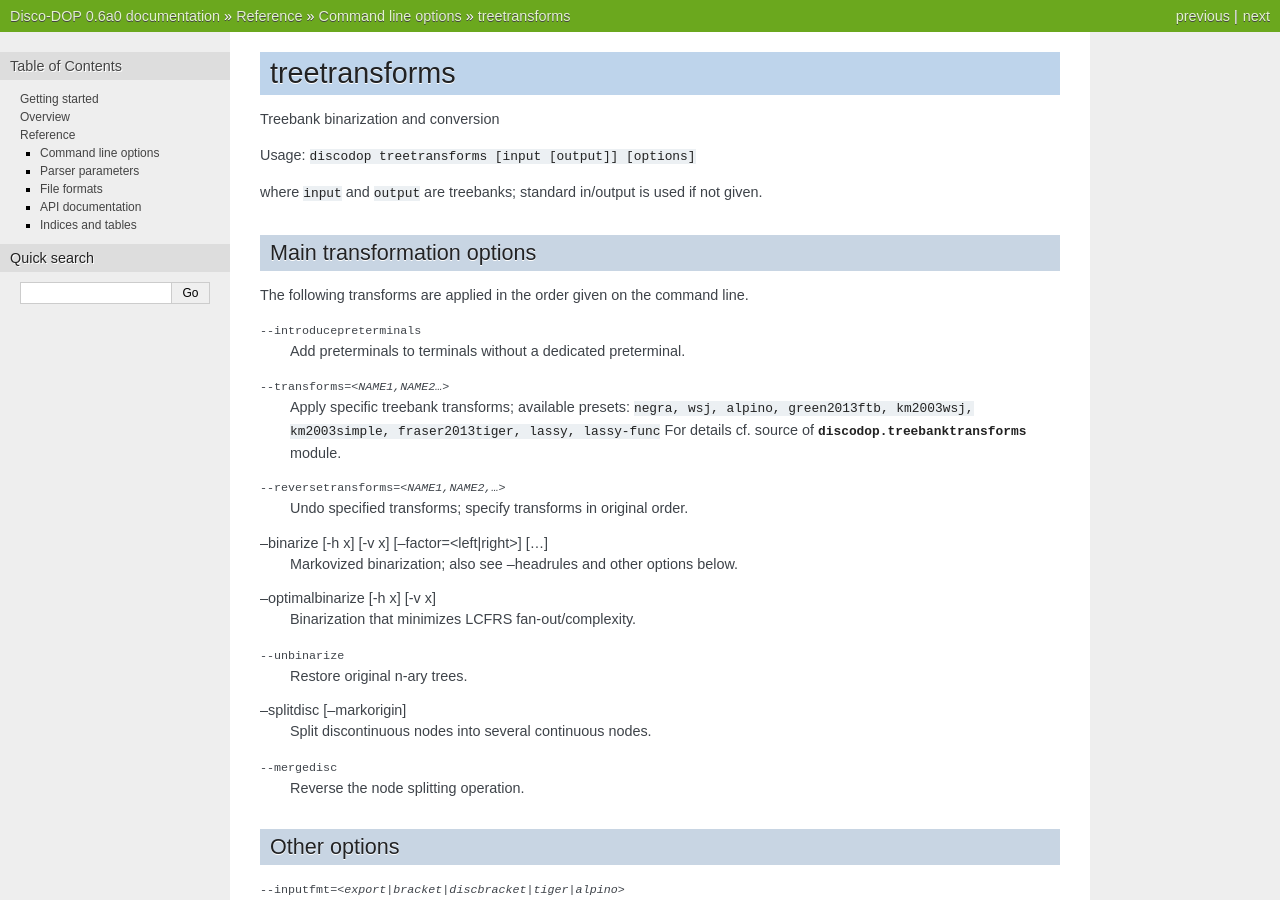
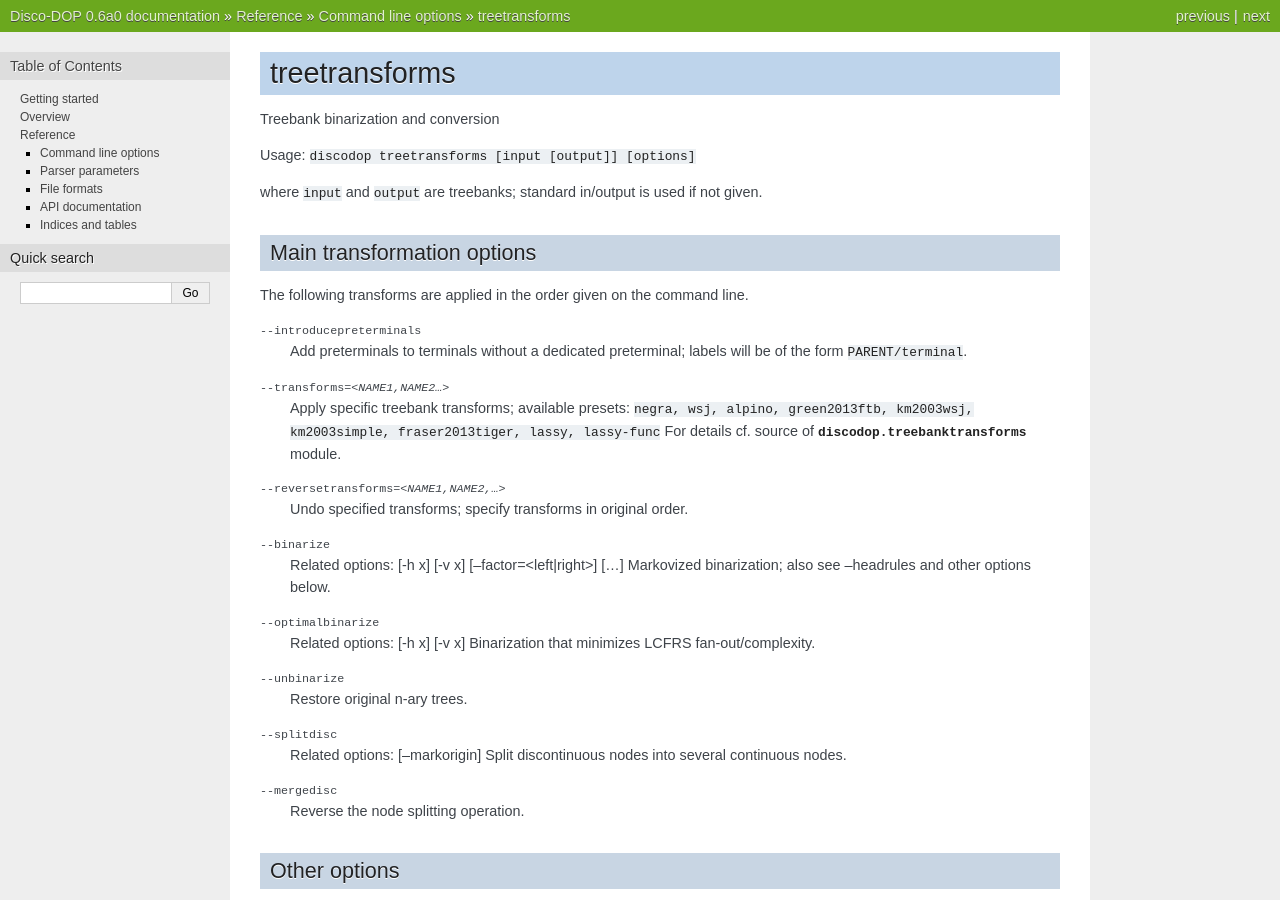
Before and after one commit to andreasvc/disco-dop, a Sphinx documentation site: the page built from docs/cli/treetransforms.rst, in a window 1280 px wide and 900 px high. Built offline with Sphinx 7.4.7, drawn with Linux system fonts in a browser that asks for light colours.

Commit message:
doc style fix

```diff
--- a/docs/cli/treetransforms.rst
+++ b/docs/cli/treetransforms.rst
@@ -12,7 +12,9 @@
 The following transforms are applied in the order given on the command line.
 
 --introducepreterminals
-                Add preterminals to terminals without a dedicated preterminal.
+                Add preterminals to terminals without a dedicated preterminal;
+                labels will be of the form ``PARENT/terminal``.
+
 --transforms=<NAME1,NAME2...>
                 Apply specific treebank transforms; available presets:
                 ``negra, wsj, alpino, green2013ftb, km2003wsj,
@@ -22,15 +24,18 @@
 --reversetransforms=<NAME1,NAME2,...>
                 Undo specified transforms; specify transforms in original order.
 
---binarize [-h x] [-v x] [--factor=<left|right>] [...]
+--binarize
+                Related options: [-h x] [-v x] [--factor=<left|right>] [...]
                 Markovized binarization; also see --headrules and other options below.
 
---optimalbinarize [-h x] [-v x]
+--optimalbinarize
+                Related options: [-h x] [-v x]
                 Binarization that minimizes LCFRS fan-out/complexity.
 
 --unbinarize    Restore original n-ary trees.
 
---splitdisc [--markorigin]
+--splitdisc
+                Related options: [--markorigin]
                 Split discontinuous nodes into several continuous nodes.
 
 --mergedisc     Reverse the node splitting operation.
```
